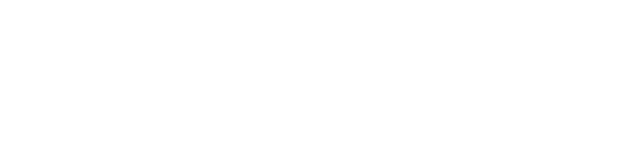
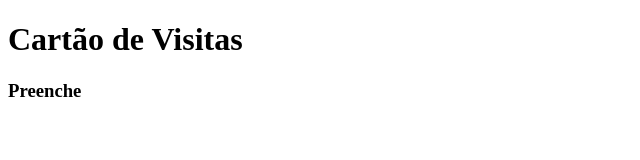
Before and after one commit to matheusbortolottibruno/javascript4, a plain HTML site: page index.html in a window 1280 px wide. Shown: the whole page, without its empty margins (0-640 px from the left). Drawn offline with Linux system fonts and the light colour scheme.

Commit message:
atualizado

```diff
--- a/index.html
+++ b/index.html
@@ -8,5 +8,8 @@
 </head>
 <body>
 
+    <h1>Cartão de Visitas</h1>
+    <h3>Preenche </h3>
+
 </body>
 </html>
```
